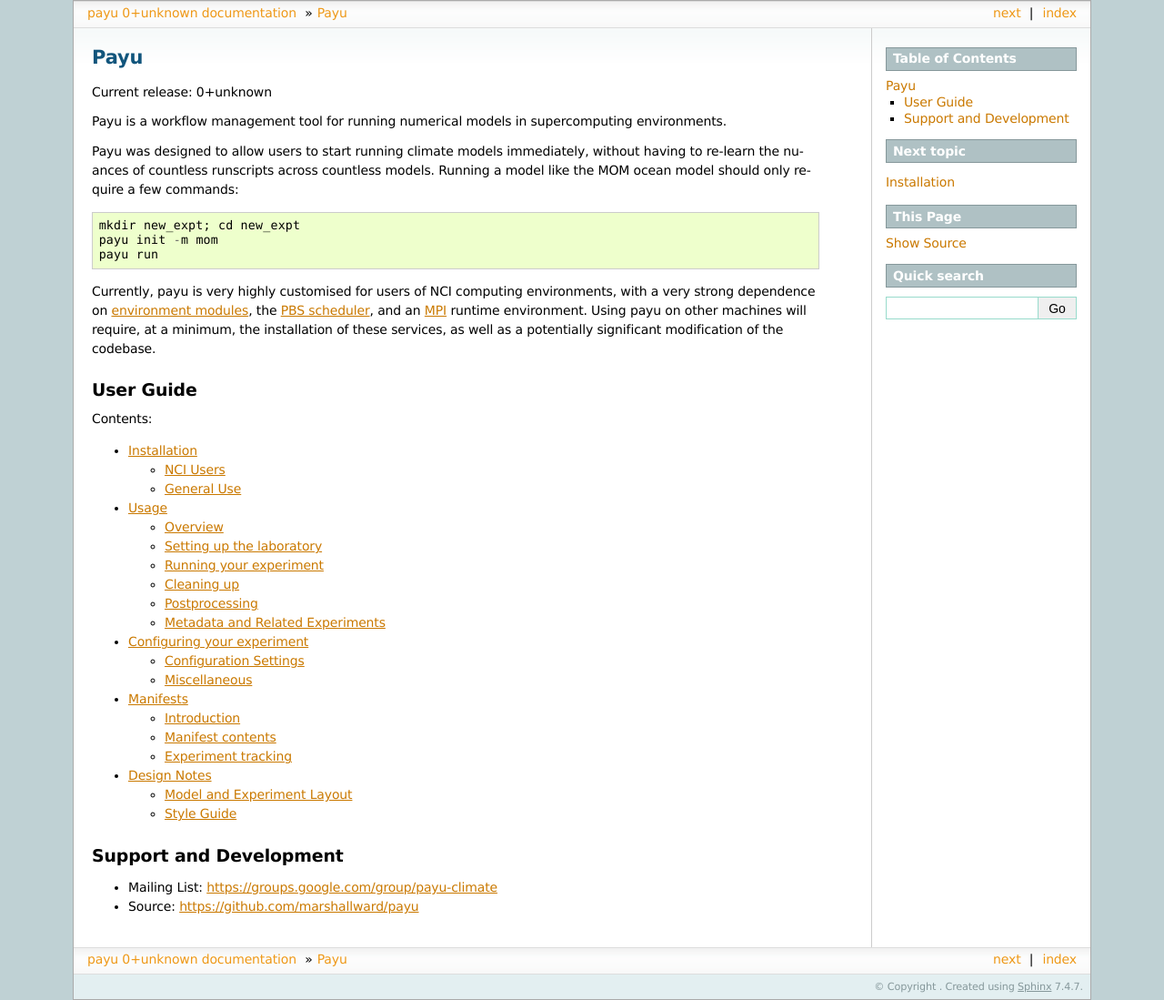
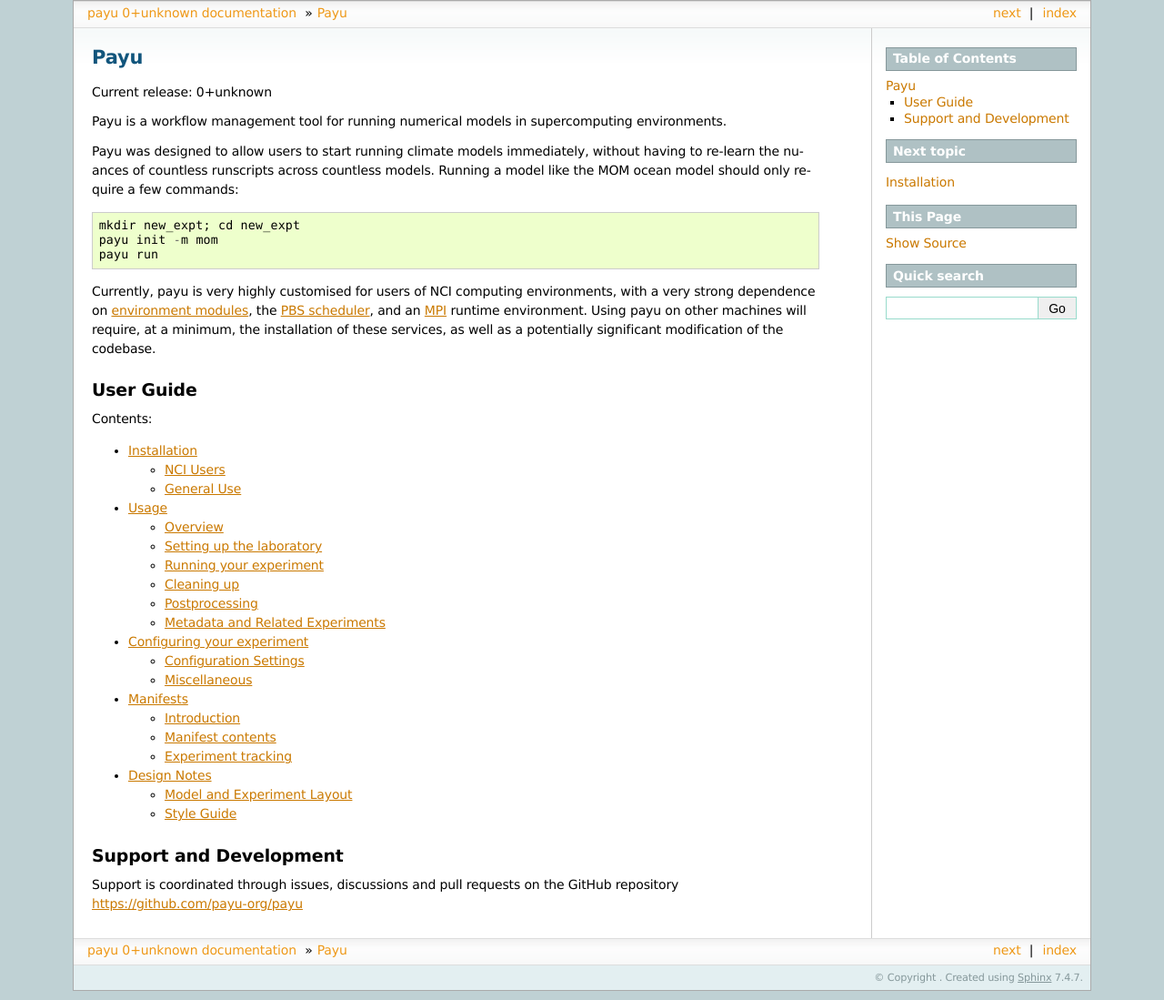
Before and after one commit to payu-org/payu, a Sphinx documentation site: the page built from docs/source/index.rst, in a window 1280 px wide. Shown: the whole page at 91% size. Built offline with Sphinx 7.4.7, drawn with Linux system fonts in a browser that asks for light colours.

Commit message:
Updated reference to old github repo

```diff
--- a/docs/source/index.rst
+++ b/docs/source/index.rst
@@ -45,5 +45,4 @@
 Support and Development
 =======================
 
-* Mailing List: https://groups.google.com/group/payu-climate
-* Source: https://github.com/marshallward/payu
+Support is coordinated through issues, discussions and pull requests on the GitHub repository https://github.com/payu-org/payu
```
